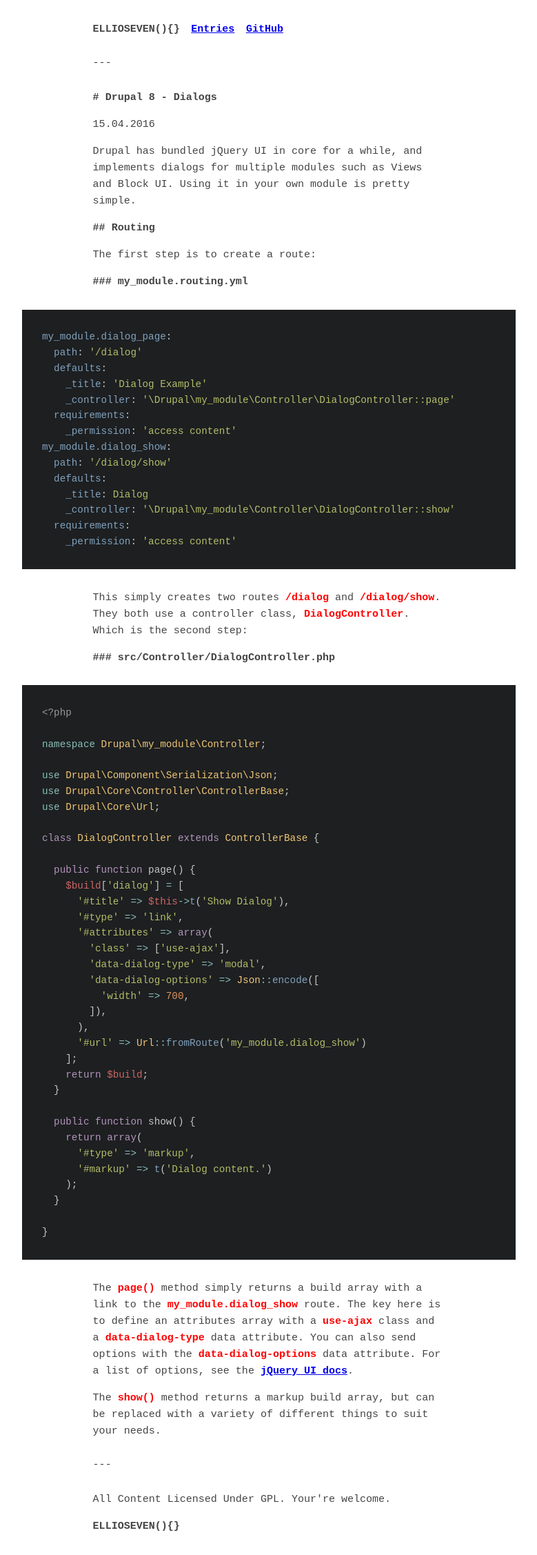
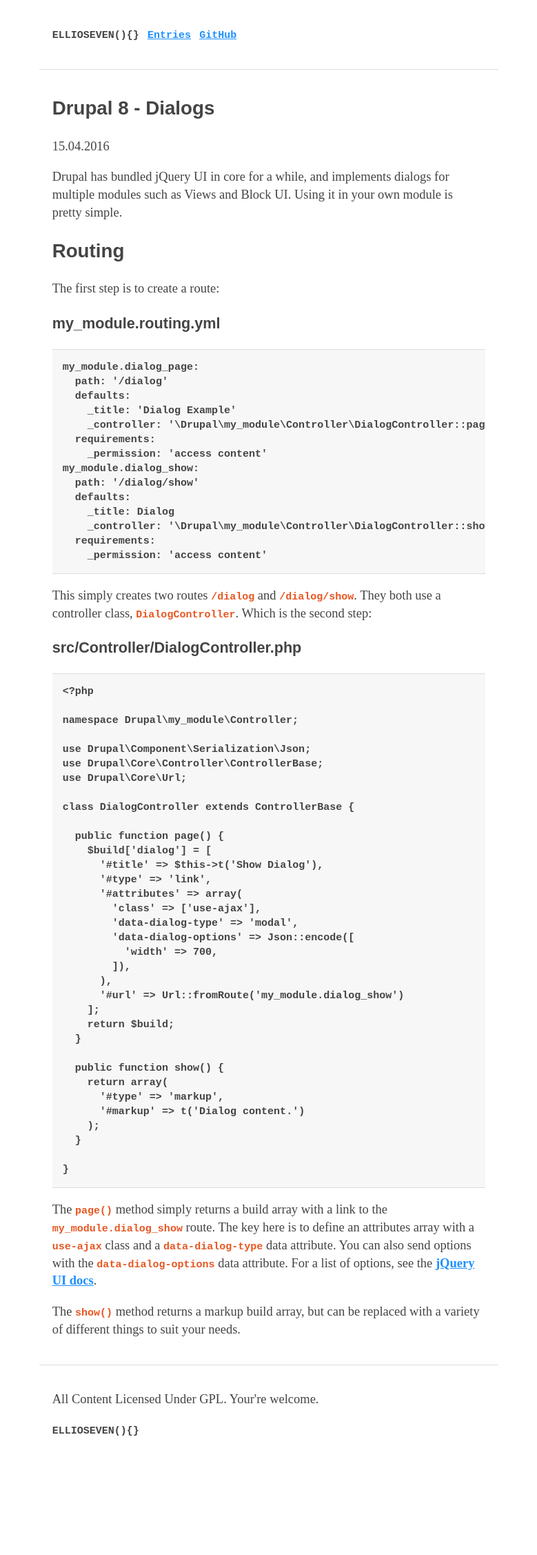
Before and after one commit to ellioseven/ellioseven.github.io, a Jekyll site: the page built from _posts/2016-04-15-drupal-8-dialogs.markdown, in a window 1280 px wide. Shown: the whole page at 69% size, without its empty margins (250-1029 px from the left). Built offline with Jekyll 4.4.1, drawn with Linux system fonts in a browser that asks for light colours; after the commit the page ends 2123 px from its top, so only the background shows below that.

Commit message:
New styles

```diff
--- a/_includes/head.html
+++ b/_includes/head.html
@@ -4,6 +4,6 @@
 	<meta name="viewport" content="width=device-width initial-scale=1">
 	<title>{% if page.title %}{{ page.title }}{% else %}{{ site.title }}{% endif %}</title>
 	<meta name="description" content="{% if page.excerpt %}{{ page.excerpt | strip_html | strip_newlines | truncate: 160 }}{% else %}{{ site.description }}{% endif %}">
-	<link rel="stylesheet" href="{{ "/css/theme.css" | prepend: site.url }}">
+	<link rel="stylesheet" href="/css/theme.css">
 	<link rel="canonical" href="{{ page.url | replace:'index.html','' | prepend: site.url }}">
 </head>
--- a/css/theme.css
+++ b/css/theme.css
@@ -3,7 +3,7 @@
 html,
 body {
     color: #444;
-    line-height: 1.6;
+    line-height: 1.4;
 }
 
 @media (min-width: 50em) {
@@ -17,7 +17,7 @@ body {
 html,
 body,
 code {
-    font-family: monospace;
+    font-family: serif;
 }
 
 body {
@@ -33,41 +33,17 @@ h3,
 h4,
 h5,
 h6 {
-    font-size: inherit;
-    line-height: inherit;
-}
-
-h1:before {
-    content: "# ";
-}
-
-h2:before {
-    content: "## ";
-}
-
-h3:before {
-    content: "### ";
-}
-
-h4:before {
-    content: "#### "
-}
-
-h5:before {
-    content: "###### "
-}
-
-h6:before {
-    content: "####### "
+    font-family: sans-serif;
 }
 
 a {
+    color: #1e90ff;
     font-weight: 700;
 }
 
 a:hover,
 a:focus {
-    color: red;
+    color: #CF000F;
 }
 
 strong:before,
@@ -80,7 +56,16 @@ em:after {
     content: "__"
 }
 
+pre,
+code {
+    font-family: monospace;
+}
+
 pre {
+    padding-top: 1em;
+    padding-bottom: 1em;
+    border-top: 1px solid #ddd;
+    border-bottom: 1px solid #ddd;
     overflow: auto;
 }
 
@@ -89,8 +74,8 @@ pre code {
 }
 
 code {
-    font-weight: 600;
-    color: red;
+    color: #e65722;
+    font-weight: 700;
 }
 
 ul {
@@ -114,14 +99,9 @@ blockquote > *:before {
     content: "> ";
 }
 
-hr:before {
-    content: "---";
-    margin: auto;
-    width: auto;
-    display: block;
-}
-
 hr {
+    height: 1px;
+    background: #ddd;
     border: none;
     line-height: 1;
 }
@@ -161,11 +141,13 @@ header[role="banner"] .logo {
 
 nav a {
     margin-right: .5em;
+    font-family: monospace;
 }
 
 /* Logo */
 
 .logo {
+    font-family: monospace;
     font-weight: bold;
     text-transform: uppercase;
     color: inherit;
@@ -178,287 +160,15 @@ nav a {
 
 /* Highlight */
 
-.highlight {
-    margin-top: 1em;
-    margin-bottom: 1em;
-    font-size: 95%;
-}
-
-@media (min-width: 50em) {
-    .highlight {
-        margin: 2em -20%;
-    }
-}
-
 .highlight pre {
-    font-weight: normal;
-    margin: 0;
-    color: #c5c8c6;
-    background: #1d1f21;
-    overflow: auto;
+    padding: 1em;
+    background-color: #f7f7f7;
 }
 
 .highlight code {
-    padding: 2em;
     color: inherit;
-    font-weight: normal;
 }
 
-.highlight .hll {
-    background-color: #373b41
-}
+/* https://raw.githubusercontent.com/jwarby/pygments-css/master/autumn.css */
 
-.highlight .c {
-    color: #969896
-}
-
-.highlight .err {
-    color: #cc6666
-}
-
-.highlight .k {
-    color: #b294bb
-}
-
-.highlight .l {
-    color: #de935f
-}
-
-.highlight .n {
-    color: #c5c8c6
-}
-
-.highlight .o {
-    color: #8abeb7
-}
-
-.highlight .p {
-    color: #c5c8c6
-}
-
-.highlight .cm {
-    color: #969896
-}
-
-.highlight .cp {
-    color: #969896
-}
-
-.highlight .c1 {
-    color: #969896
-}
-
-.highlight .cs {
-    color: #969896
-}
-
-.highlight .gd {
-    color: #cc6666
-}
-
-.highlight .ge {
-    font-style: italic
-}
-
-.highlight .gh {
-    color: #c5c8c6;
-    font-weight: bold
-}
-
-.highlight .gi {
-    color: #b5bd68
-}
-
-.highlight .gp {
-    color: #969896;
-    font-weight: bold
-}
-
-.highlight .gs {
-    font-weight: bold
-}
-
-.highlight .gu {
-    color: #8abeb7;
-    font-weight: bold
-}
-
-.highlight .kc {
-    color: #b294bb
-}
-
-.highlight .kd {
-    color: #b294bb
-}
-
-.highlight .kn {
-    color: #8abeb7
-}
-
-.highlight .kp {
-    color: #b294bb
-}
-
-.highlight .kr {
-    color: #b294bb
-}
-
-.highlight .kt {
-    color: #f0c674
-}
-
-.highlight .ld {
-    color: #b5bd68
-}
-
-.highlight .m {
-    color: #de935f
-}
-
-.highlight .s {
-    color: #b5bd68
-}
-
-.highlight .na {
-    color: #81a2be
-}
-
-.highlight .nb {
-    color: #c5c8c6
-}
-
-.highlight .nc {
-    color: #f0c674
-}
-
-.highlight .no {
-    color: #cc6666
-}
-
-.highlight .nd {
-    color: #8abeb7
-}
-
-.highlight .ni {
-    color: #c5c8c6
-}
-
-.highlight .ne {
-    color: #cc6666
-}
-
-.highlight .nf {
-    color: #81a2be
-}
-
-.highlight .nl {
-    color: #c5c8c6
-}
-
-.highlight .nn {
-    color: #f0c674
-}
-
-.highlight .nx {
-    color: #81a2be
-}
-
-.highlight .py {
-    color: #c5c8c6
-}
-
-.highlight .nt {
-    color: #8abeb7
-}
-
-.highlight .nv {
-    color: #cc6666
-}
-
-.highlight .ow {
-    color: #8abeb7
-}
-
-.highlight .w {
-    color: #c5c8c6
-}
-
-.highlight .mf {
-    color: #de935f
-}
-
-.highlight .mh {
-    color: #de935f
-}
-
-.highlight .mi {
-    color: #de935f
-}
-
-.highlight .mo {
-    color: #de935f
-}
-
-.highlight .sb {
-    color: #b5bd68
-}
-
-.highlight .sc {
-    color: #c5c8c6
-}
-
-.highlight .sd {
-    color: #969896
-}
-
-.highlight .s2 {
-    color: #b5bd68
-}
-
-.highlight .se {
-    color: #de935f
-}
-
-.highlight .sh {
-    color: #b5bd68
-}
-
-.highlight .si {
-    color: #de935f
-}
-
-.highlight .sx {
-    color: #b5bd68
-}
-
-.highlight .sr {
-    color: #b5bd68
-}
-
-.highlight .s1 {
-    color: #b5bd68
-}
-
-.highlight .ss {
-    color: #b5bd68
-}
-
-.highlight .bp {
-    color: #c5c8c6
-}
-
-.highlight .vc {
-    color: #cc6666
-}
-
-.highlight .vg {
-    color: #cc6666
-}
-
-.highlight .vi {
-    color: #cc6666
-}
-
-.highlight .il {
-    color: #de935f
-}
+.highlight .sd { color: #aaaaaa } /* Literal.String.Doc */
```
Also changed, not shown: Gemfile.lock.
